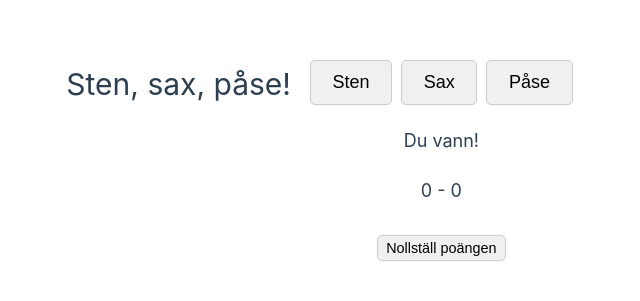
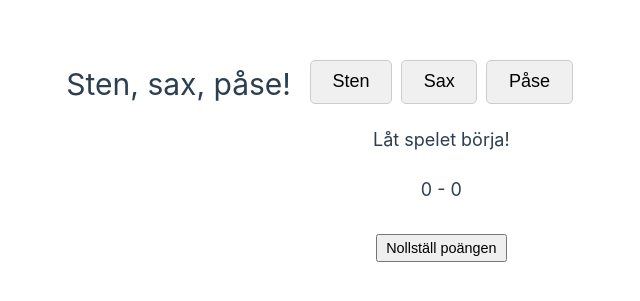
Before and after one commit to ProblemMaster/vuedemo, a Vue app in the folder ssp/: page / in a window 1280 px wide. Shown: the part 239-540 px from the top of the page, without its empty margins (330-970 px from the left). Built offline with nearby package versions, Linux system fonts and the light colour scheme.

Commit message:
Logik för resultatraden flyttad till en egen komonent

```diff
--- a/ssp/src/App.vue
+++ b/ssp/src/App.vue
@@ -1,25 +1,18 @@
 <script setup>
 import { ref } from 'vue'
 import KnappRad from './components/KnappRad.vue'
+import ResultatRad from './components/ResultatRad.vue'
 
 const knappar = ref(['Sten', 'Sax', 'Påse'])
 const score = ref({ spelare: 0, dator: 0 })
-const resultat = ref('Du vann!')
+const resultat = ref({})
+const vinnare = ref('')
 
-function hittaVinnare(knappar) {
-  if (knappar.spelare == knappar.dator) {
-    resultat.value = 'Oavgjort!'
-  } else if (
-    (knappar.spelare == 'Sten' && knappar.dator == 'Sax') ||
-    (knappar.spelare == 'Sax' && knappar.dator == 'Påse') ||
-    (knappar.spelare == 'Påse' && knappar.dator == 'Sten')
-  ) {
-    resultat.value = 'Du vann!'
-    score.value.spelare++
-  } else {
-    resultat.value = 'Du förlorade!'
-    score.value.dator++
-  }
+function hittaVinnare(valdaKnappar) {
+  let spelare = knappar.value.indexOf(valdaKnappar.spelare)
+  let dator = knappar.value.indexOf(valdaKnappar.dator)
+
+  resultat.value = { spelare: spelare, dator: dator }
 }
 
 function reset() {
@@ -31,6 +24,15 @@ function reset() {
     b.classList.remove('datorval')
   }
 }
+
+function raknaPoang(v) {
+  if (v === 'spelare') {
+    score.value.spelare++
+  } else {
+    score.value.dator++
+  }
+  vinnare.value = v
+}
 </script>
 
 <template>
@@ -40,9 +42,7 @@ function reset() {
 
   <main>
     <KnappRad :knappar="knappar" @valda-knappar="hittaVinnare" />
-    <div class="resultat">
-      <p id="resultat">{{ resultat }}</p>
-    </div>
+    <ResultatRad :valda-knappar="resultat" @vinnare="raknaPoang" />
     <div class="score">
       <p>
         <span id="spelare">{{ score.spelare }}</span> - <span id="dator">{{ score.dator }}</span>
@@ -57,30 +57,6 @@ header {
   text-align: center;
   margin-bottom: 1.2em;
 }
-button {
-  padding: 0.6em 1.2em;
-  font-size: 1.2em;
-  background-color: #f0f0f0;
-  border: 1px solid #ccc;
-  border-radius: 5px;
-  cursor: pointer;
-}
-button.spelarval {
-  background-color: greenyellow;
-}
-button.datorval {
-  border: red solid 2px;
-}
-.knapprad {
-  display: flex;
-  justify-content: center;
-  gap: 0.6em;
-}
-.resultat {
-  font-size: 1.2em;
-  text-align: center;
-  margin: 1.2em 0;
-}
 .score {
   font-size: 1.2em;
   text-align: center;
--- /dev/null
+++ b/ssp/src/components/ResultatRad.vue
@@ -0,0 +1,43 @@
+<script setup>
+import { ref, watch } from 'vue'
+
+const props = defineProps(['valdaKnappar'])
+const resultat = ref('Låt spelet börja!')
+const emit = defineEmits(['vinnare'])
+
+watch(props, () => {
+  if (props.valdaKnappar.spelare == props.valdaKnappar.dator) {
+    resultat.value = 'Oavgjort!'
+  } else if (props.valdaKnappar.spelare % 2 == props.valdaKnappar.dator % 2) {
+    if (props.valdaKnappar.spelare > props.valdaKnappar.dator) {
+      resultat.value = 'Du vann!'
+      emit('vinnare', 'spelare')
+    } else {
+      resultat.value = 'Datorn vann!'
+      emit('vinnare', 'dator')
+    }
+  } else {
+    if (props.valdaKnappar.spelare < props.valdaKnappar.dator) {
+      resultat.value = 'Du vann!'
+      emit('vinnare', 'spelare')
+    } else {
+      resultat.value = 'Datorn vann!'
+      emit('vinnare', 'dator')
+    }
+  }
+})
+</script>
+
+<template>
+  <div class="resultat">
+    <p id="resultat">{{ resultat }}</p>
+  </div>
+</template>
+
+<style scoped>
+.resultat {
+  font-size: 1.2em;
+  text-align: center;
+  margin: 1.2em 0;
+}
+</style>
```
